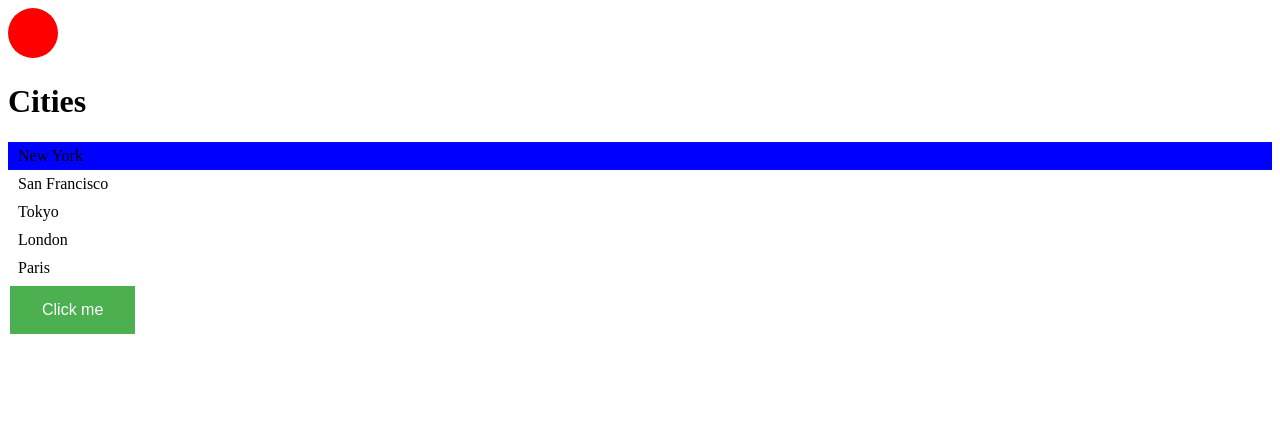
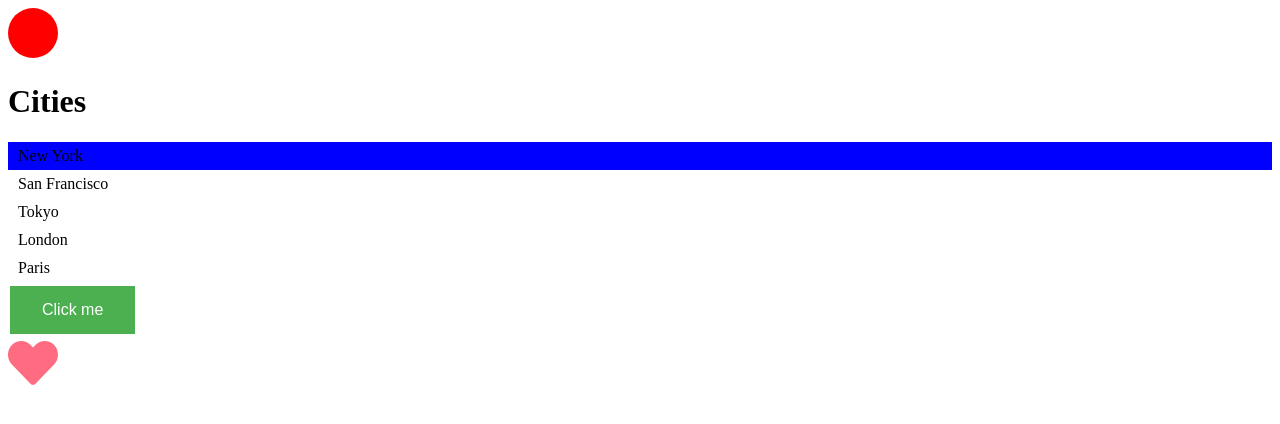
Before and after one commit to zeeshantariq08/game-app, a React (Vite) app in the folder react-app/: page / in a window 1280 px wide. Shown: the top 424 px of the page. Built offline with nearby package versions, Linux system fonts and the light colour scheme.

Commit message:
add a new component which is like component and make sure when we clicked on it will be liked or dislike

```diff
--- a/react-app/src/App.tsx
+++ b/react-app/src/App.tsx
@@ -3,6 +3,8 @@ import Alert from "./components/Alert";
 import Button from "./components/Button";
 import {useState} from "react";
 import {BsCircleFill} from "react-icons/bs";
+import Like from "./components/Like";
+
 
 function App() {
     let items = ["New York", "San Francisco", "Tokyo", "London", "Paris"];
@@ -27,6 +29,8 @@ function App() {
         }
         <Button text="Click me" color="primary" onClick={() => setAlertVisibility(true)}/>
 
+        <Like onClick={handleClick}/>
+
     </div>
 }
 
--- /dev/null
+++ b/react-app/src/components/Like.tsx
@@ -0,0 +1,29 @@
+import {FaHeart, FaRegHeart} from "react-icons/fa";
+import {useState} from "react";
+
+interface Props {
+    onClick?: () => void
+}
+
+const Like = ({onClick}: Props) => {
+    const [liked, setLiked] = useState(true)
+    const toggle = () => {
+        setLiked(!liked);
+        if (onClick) {
+            onClick();
+        }
+    }
+    if (liked) return <div><FaHeart onClick={toggle} color="#ff6b81" size="50px"/></div>
+
+    return <div><FaRegHeart onClick={toggle} size="50px"/></div>
+
+    // return (
+    //     <div>
+    //         <FaHeart onClick={onClick} color="#ff6b81" size="50px"/>
+    //
+    //
+    //     </div>
+    // )
+}
+
+export default Like
```
